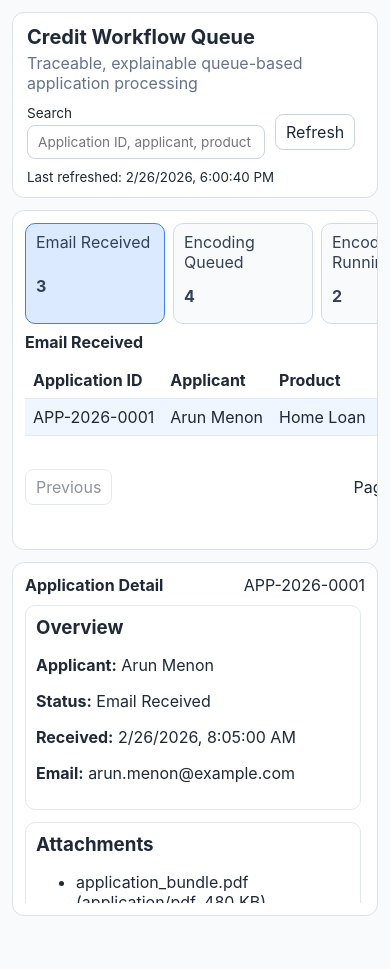
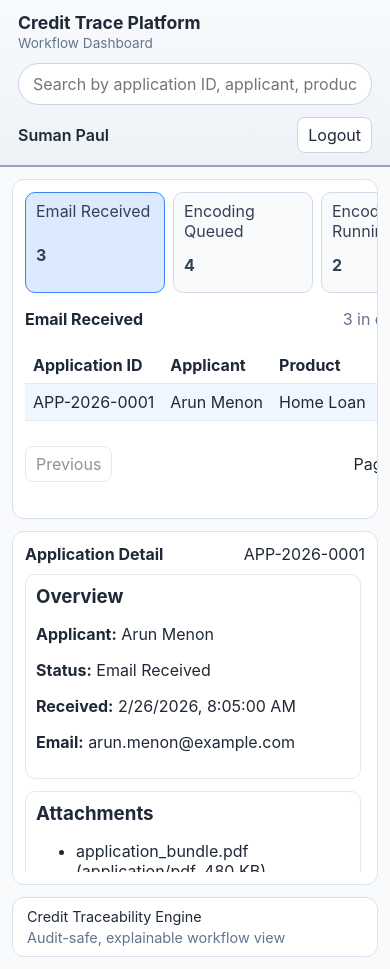
Before and after one commit to skeep/encoding, a React (Vite) app in the folder frontend/: page / in a window 390 px wide. Before the commit the page ends 928 px from the top, so only its background shows below. Built offline with nearby package versions, Linux system fonts and the light colour scheme.

Commit message:
Refactor QueueDashboard component and update global styles for improved UI. Change header structure to enhance navigation and user experience, including a new footer. Adjust CSS for better layout and responsiveness, ensuring a modern look and feel.

```diff
--- a/frontend/src/features/queue/QueueDashboard.tsx
+++ b/frontend/src/features/queue/QueueDashboard.tsx
@@ -137,22 +137,22 @@ export function QueueDashboard(): JSX.Element {
 
   return (
     <div className="dashboard-root">
-      <header className="top-header">
-        <div>
-          <h1>Credit Workflow Queue</h1>
-          <p className="muted-text">Traceable, explainable queue-based application processing</p>
+      <header className="top-nav">
+        <div className="top-nav-left">
+          <h1>Credit Trace Platform</h1>
+          <p className="muted-text">Workflow Dashboard</p>
         </div>
-        <div className="top-header-meta">
-          <label className="global-search">
-            <span>Search</span>
+        <div className="top-nav-center">
           <input
-              placeholder="Application ID, applicant, product"
+            className="top-nav-search"
+            placeholder="Search by application ID, applicant, product"
             value={search}
             onChange={(event) => setSearch(event.target.value)}
           />
-          </label>
-          <button onClick={() => void refreshSummary()}>Refresh</button>
-          <small>Last refreshed: {formatIsoDate(lastRefreshedAt)}</small>
+        </div>
+        <div className="top-nav-right">
+          <span className="user-name">Suman Paul</span>
+          <button type="button">Logout</button>
         </div>
       </header>
 
@@ -181,9 +181,13 @@ export function QueueDashboard(): JSX.Element {
           <div className="table-shell" aria-busy={tableLoading}>
             <div className="table-headline">
               <h2>{statusLabels[activeStatus]}</h2>
+              <div className="table-headline-actions">
                 <span className="muted-text">
                   {activeSummary ? `${activeSummary.count} in queue` : "Queue count unavailable"}
                 </span>
+                <button onClick={() => void refreshSummary()}>Refresh</button>
+                <small className="muted-text">Updated: {formatIsoDate(lastRefreshedAt)}</small>
+              </div>
             </div>
             {tableError ? (
               <div className="state-box error-box">
@@ -249,6 +253,10 @@ export function QueueDashboard(): JSX.Element {
           <DetailPanel activeStatus={activeStatus} selectedAppId={selectedAppId} state={detailState} />
         </aside>
       </main>
+      <footer className="app-footer">
+        <span>Credit Traceability Engine</span>
+        <span className="muted-text">Audit-safe, explainable workflow view</span>
+      </footer>
     </div>
   );
 }
--- a/frontend/src/styles/global.css
+++ b/frontend/src/styles/global.css
@@ -29,52 +29,64 @@ input {
   height: 100%;
   width: 100%;
   display: grid;
-  grid-template-rows: auto 1fr;
-  gap: 12px;
-  padding: 12px;
+  grid-template-rows: auto 1fr auto;
+  gap: 0;
+  padding: 0;
 }
 
-.top-header {
+.top-nav {
   display: flex;
   justify-content: space-between;
   gap: 12px;
-  align-items: flex-start;
-  background: #ffffff;
-  border: 1px solid #d9e2ec;
-  border-radius: 12px;
-  padding: 12px 14px;
+  align-items: center;
+  background: linear-gradient(to bottom, #f8fafc 0%, #eef2f7 100%);
+  border: 0;
+  border-bottom: 2px solid #94a3b8;
+  border-radius: 0;
+  padding: 12px 18px;
 }
 
-.top-header h1 {
-  margin: 0;
-  font-size: 1.25rem;
+.top-nav-left {
+  min-width: 240px;
 }
 
-.top-header p {
-  margin: 4px 0 0;
+.top-nav h1 {
+  margin: 0;
+  font-size: 1.1rem;
 }
 
-.top-header-meta {
+.top-nav-left p {
+  margin: 2px 0 0;
+  font-size: 0.85rem;
+}
+
+.top-nav-center {
+  flex: 1;
+  display: flex;
+  justify-content: center;
+}
+
+.top-nav-search {
+  width: min(560px, 100%);
+  border: 1px solid #cbd5e1;
+  border-radius: 9999px;
+  background: #ffffff;
+  color: #0f172a;
+  padding: 10px 14px;
+}
+
+.top-nav-right {
   display: flex;
   gap: 10px;
   align-items: center;
   flex-wrap: wrap;
   justify-content: flex-end;
+  min-width: 220px;
 }
 
-.global-search {
-  display: grid;
-  gap: 4px;
-  font-size: 0.85rem;
-}
-
-.global-search input {
-  border: 1px solid #cbd5e1;
-  border-radius: 8px;
-  background: #ffffff;
-  color: #0f172a;
-  padding: 8px 10px;
-  min-width: 260px;
+.user-name {
+  font-weight: 600;
+  color: #1e293b;
 }
 
 .dashboard-main {
@@ -82,6 +94,7 @@ input {
   gap: 12px;
   min-height: 0;
   grid-template-columns: minmax(620px, 1fr) minmax(360px, 520px);
+  padding: 12px;
 }
 
 .queue-column,
@@ -135,7 +148,15 @@ input {
 .table-headline {
   display: flex;
   justify-content: space-between;
-  align-items: baseline;
+  align-items: center;
+  gap: 12px;
+}
+
+.table-headline-actions {
+  display: flex;
+  align-items: center;
+  gap: 10px;
+  flex-wrap: wrap;
 }
 
 .table-headline h2,
@@ -229,6 +250,18 @@ input {
   color: #64748b;
 }
 
+.app-footer {
+  display: flex;
+  justify-content: space-between;
+  align-items: center;
+  background: #ffffff;
+  border: 1px solid #d9e2ec;
+  border-radius: 12px;
+  padding: 10px 14px;
+  font-size: 0.9rem;
+  margin: 0 12px 12px;
+}
+
 button {
   background: #ffffff;
   border: 1px solid #cbd5e1;
@@ -251,10 +284,6 @@ button:disabled {
     grid-template-columns: 1fr;
     grid-template-rows: minmax(340px, 1fr) minmax(280px, 42vh);
   }
-
-  .global-search input {
-    min-width: 210px;
-  }
 }
 
 @media (max-width: 768px) {
@@ -267,11 +296,23 @@ button:disabled {
     min-height: 100%;
   }
 
-  .top-header {
+  .top-nav {
     flex-direction: column;
+    align-items: stretch;
   }
 
-  .top-header-meta {
-    justify-content: flex-start;
+  .top-nav-center {
+    justify-content: stretch;
+  }
+
+  .top-nav-right {
+    justify-content: space-between;
+    min-width: 0;
+  }
+
+  .app-footer {
+    flex-direction: column;
+    align-items: flex-start;
+    gap: 4px;
   }
 }
```
Lines whose indentation alone changed are shown as unchanged.
